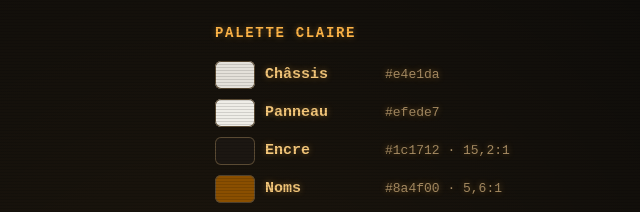
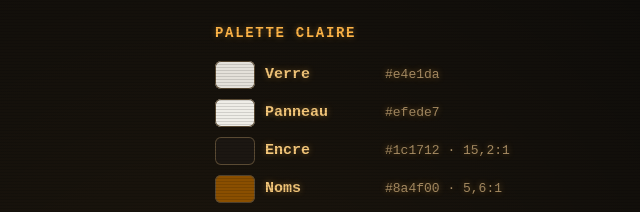
Before and after one commit to Gothrick/WirechatDevSite, a plain HTML site: page Crt-Spec.html in a window 1280 px wide. Shown: the part 233-445 px from the top of the page, 439-1079 px from the left. Drawn offline with Linux system fonts and the light colour scheme; a web font is replaced by a local one.

Commit message:
Fix light palette swatch label on the CRT spec
Co-Authored-By: Claude Opus 5.5 <noreply@anthropic.com>

```diff
--- a/Crt-Spec.html
+++ b/Crt-Spec.html
@@ -194,7 +194,7 @@ button{font:inherit;color:inherit;text-shadow:inherit;background:none;border:0;p
       <div class="sw"><span style="background:#0f0d0a"></span><b>Verre</b><small>#0f0d0a</small></div><div class="sw"><span style="background:#15120e"></span><b>Panneau</b><small>#15120e</small></div><div class="sw"><span style="background:#f4c77a"></span><b>Phosphore</b><small>#f4c77a · 11,8:1</small></div><div class="sw"><span style="background:#ffb547"></span><b>Noms</b><small>#ffb547 · 10,6:1</small></div><div class="sw"><span style="background:#a68b62"></span><b>Atténué</b><small>#a68b62 · 5,8:1</small></div><div class="sw"><span style="background:#b2e9eb"></span><b>Bleu actif</b><small>#b2e9eb · 14:1</small></div><div class="sw"><span style="background:#ff8a66"></span><b>Erreur</b><small>#ff8a66 · 8,1:1</small></div><div class="sw"><span style="background:#8e8a82"></span><b>Alu</b><small>#8e8a82</small></div>
     </section>
     <section><h2>Palette claire</h2>
-      <div class="sw"><span style="background:#e4e1da"></span><b>Châssis</b><small>#e4e1da</small></div><div class="sw"><span style="background:#efede7"></span><b>Panneau</b><small>#efede7</small></div><div class="sw"><span style="background:#1c1712"></span><b>Encre</b><small>#1c1712 · 15,2:1</small></div><div class="sw"><span style="background:#8a4f00"></span><b>Noms</b><small>#8a4f00 · 5,6:1</small></div><div class="sw"><span style="background:#5e5444"></span><b>Atténué</b><small>#5e5444 · 6,3:1</small></div><div class="sw"><span style="background:#0b5d63"></span><b>Bleu actif</b><small>#0b5d63 · 6,5:1</small></div><div class="sw"><span style="background:#b2e9eb"></span><b>Fond bleu</b><small>#b2e9eb</small></div><div class="sw"><span style="background:#b3261e"></span><b>Erreur</b><small>#b3261e · 5,6:1</small></div>
+      <div class="sw"><span style="background:#e4e1da"></span><b>Verre</b><small>#e4e1da</small></div><div class="sw"><span style="background:#efede7"></span><b>Panneau</b><small>#efede7</small></div><div class="sw"><span style="background:#1c1712"></span><b>Encre</b><small>#1c1712 · 15,2:1</small></div><div class="sw"><span style="background:#8a4f00"></span><b>Noms</b><small>#8a4f00 · 5,6:1</small></div><div class="sw"><span style="background:#5e5444"></span><b>Atténué</b><small>#5e5444 · 6,3:1</small></div><div class="sw"><span style="background:#0b5d63"></span><b>Bleu actif</b><small>#0b5d63 · 6,5:1</small></div><div class="sw"><span style="background:#b2e9eb"></span><b>Fond bleu</b><small>#b2e9eb</small></div><div class="sw"><span style="background:#b3261e"></span><b>Erreur</b><small>#b3261e · 5,6:1</small></div>
     </section>
   </div>
   <section><h2>L'effet cathodique, pièce par pièce</h2>
```
